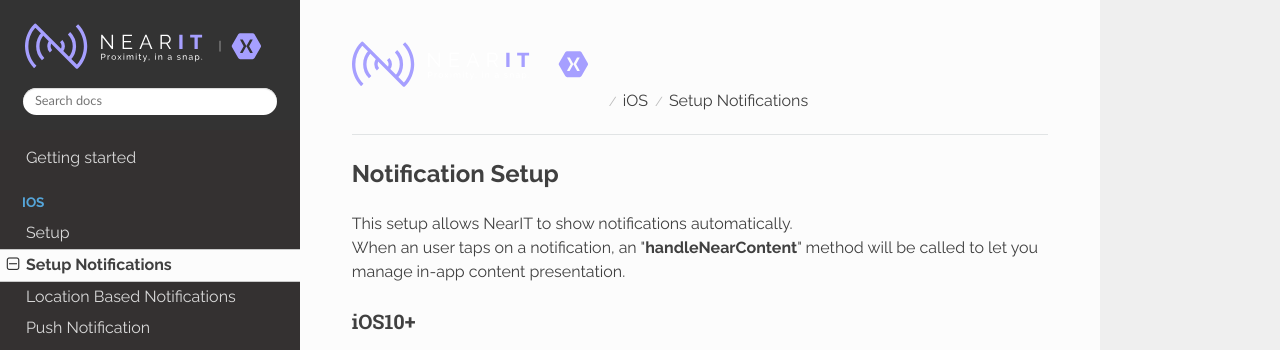
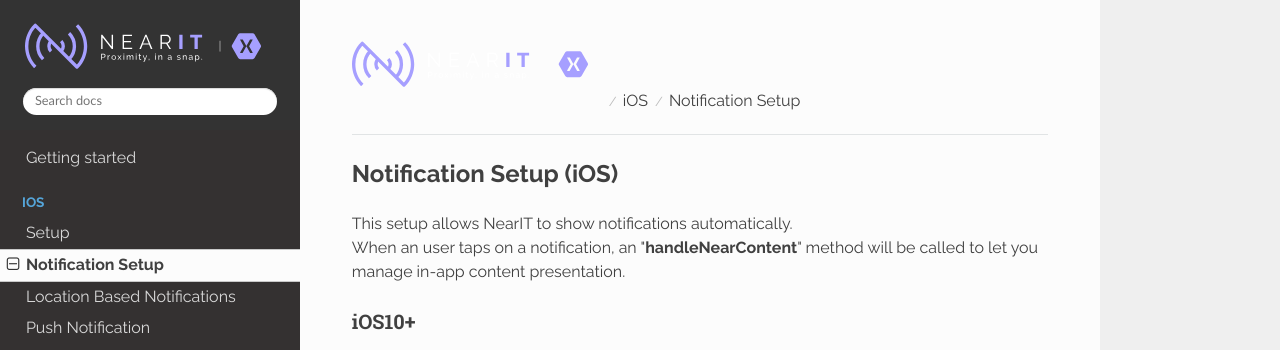
Before and after one commit to nearit/Xamarin-SDK, an MkDocs documentation site: the page built from docs/ios/setup-notifications.md, in a window 1280 px wide and 900 px high. Shown: the top 350 px of the window. Built offline with MkDocs 1.6.1, drawn with Linux system fonts in a browser that asks for light colours; nearby versions of some CDN libraries; old or Windows-style settings are respelled for this version of MkDocs.

Commit message:
small improvements

```diff
--- a/docs/ios/setup-notifications.md
+++ b/docs/ios/setup-notifications.md
@@ -1,4 +1,4 @@
-## Notification Setup
+## Notification Setup (iOS)
 
 This setup allows NearIT to show notifications automatically.<br>
 When an user taps on a notification, an "**handleNearContent**" method will be called to let you manage in-app content presentation.
--- a/mkdocs.yml
+++ b/mkdocs.yml
@@ -6,7 +6,7 @@ pages:
     - 'Getting started' : 'index.md'
     - 'iOS' :
         - 'Setup' : 'ios/setup.md'
-        - 'Setup Notifications' : 'ios/setup-notifications.md'
+        - 'Notification Setup' : 'ios/setup-notifications.md'
         - 'Location Based Notifications' : 'ios/location-based-notifications.md'
         - 'Push Notification' : 'ios/push-notifications.md'
         - 'In-app Content' : 'ios/handle-content.md'
```
Also changed, not shown: docs/ios/setup.md (+1 -1 lines).
